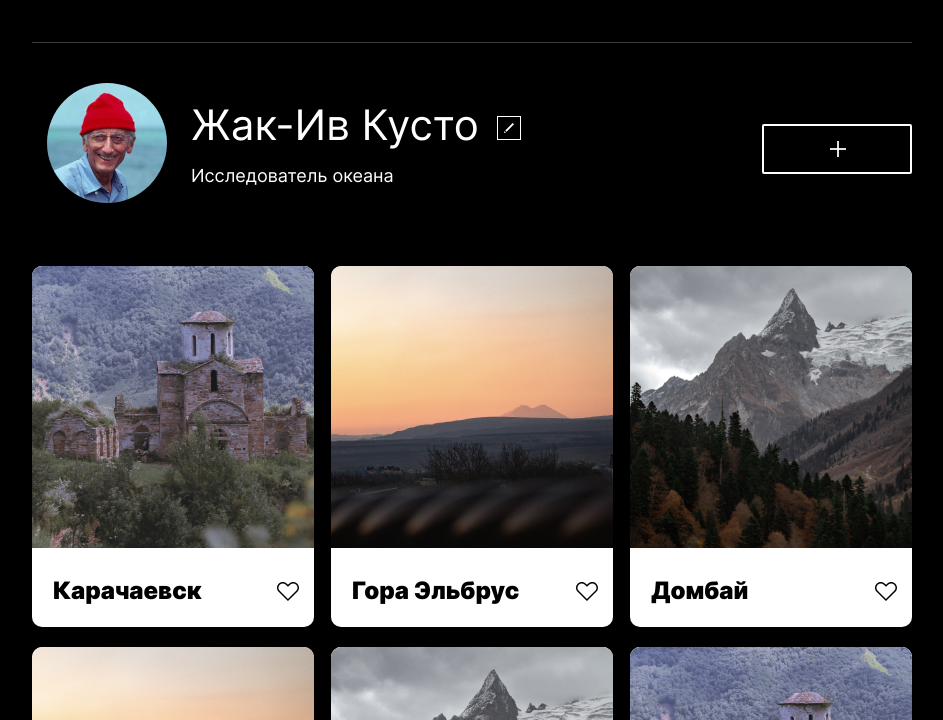
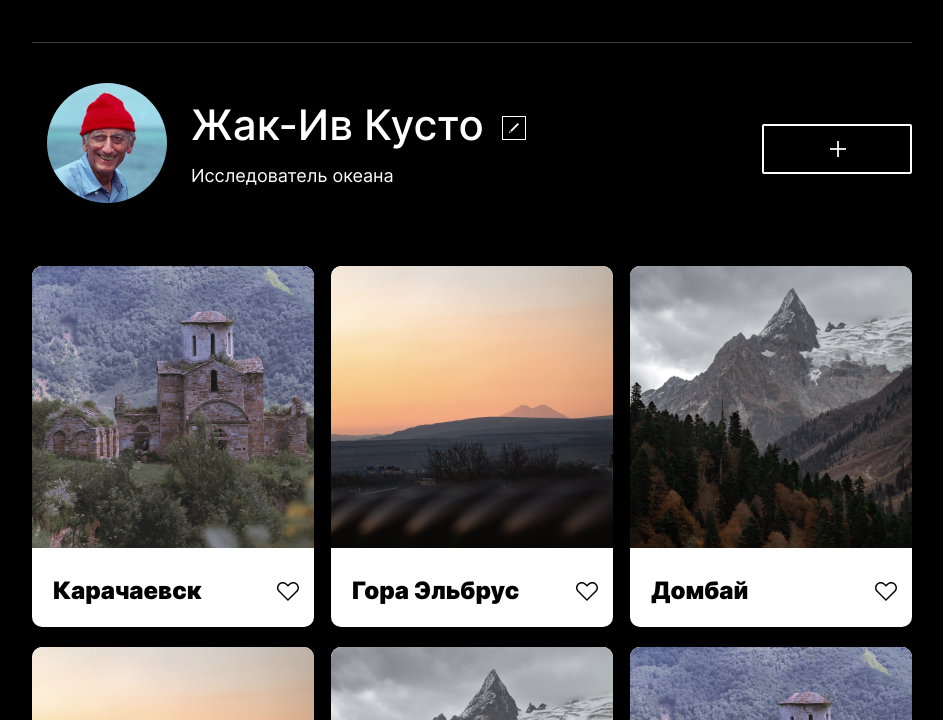
Before and after one commit to YaraTalvinen/mesto, a plain HTML site: page index.html in a window 1280 px wide. Shown: the part 80-800 px from the top of the page, without its empty margins (168-1111 px from the left). Drawn offline with Linux system fonts and the light colour scheme.

Commit message:
fix: исправить подключение шрифтов

```diff
--- a/fonts/inter.css
+++ b/fonts/inter.css
@@ -17,7 +17,7 @@
 @font-face {
   font-family: 'Inter';
   font-style: normal;
-  font-weight: 700;
+  font-weight: 500;
   font-display: swap;
-  src: url("Inter-Bold.woff2?v=3.15") format("woff2"), url("Inter-Bold.woff?v=3.15") format("woff");
+  src: url("Inter-Medium.woff2?v=3.15") format("woff2"), url("Inter-Medium.woff?v=3.15") format("woff");
 }
```
Also changed, not shown: fonts/Inter-Bold.woff (deleted), fonts/Inter-Bold.woff2 (deleted), fonts/Inter-Medium.woff (added), fonts/Inter-Medium.woff2 (added).
